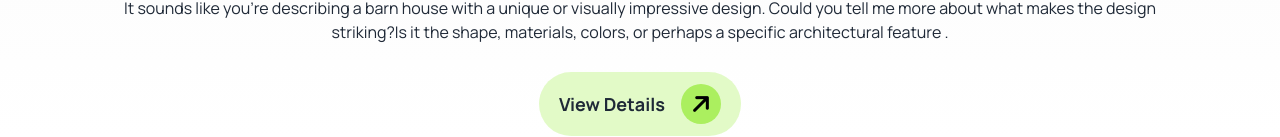
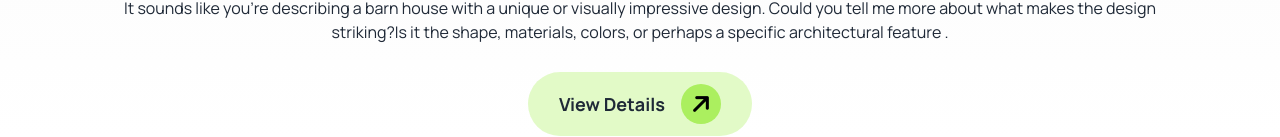
Before and after one commit to MahbubAlamAntor/A3-Rinterio-Room-Services, a plain HTML site: page index.html in a window 1280 px wide. Shown: the part 666-803 px from the top of the page. Drawn offline with nearby package versions, Linux system fonts and the light colour scheme.

Commit message:
btn w full

```diff
--- a/index.html
+++ b/index.html
@@ -157,7 +157,7 @@
                     shape, materials, colors, or perhaps a specific architectural feature . </p>
                 <div class="">
                     <button
-                        class="mx-auto py-3 px-5 bg-primary bg-opacity-35 flex items-center gap-4 rounded-full text-lg font-bold">View
+                        class="mx-auto h-16 w-full sm:w-56 justify-center bg-primary bg-opacity-35 flex items-center gap-4 rounded-full text-lg font-bold">View
                         Details
                         <i
                             class="fa-solid fa-arrow-up text-2xl rotate-45 bg-primary flex items-center justify-center h-10 w-10 rounded-full text-black"></i>
```
